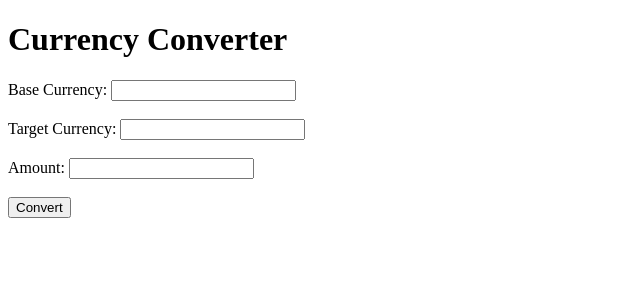
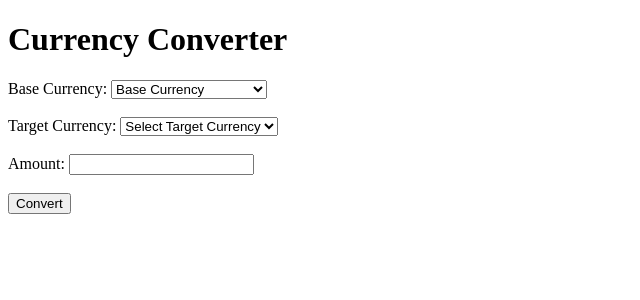
Before and after one commit to Joh221105/currency-exchange, a Flask app: template templates/index.html in a window 1280 px wide. Shown: the top 300 px of the page, without its empty margins (0-640 px from the left). Run offline with Flask 3, Linux system fonts and the light colour scheme; the template is opened without the code that fills it: most values are stand-ins (such as "Sample title", 1, 10 or a date in 2020).

Commit message:
loops over currencies dictionary and create an option for each in select menu

```diff
--- a/templates/index.html
+++ b/templates/index.html
@@ -8,10 +8,20 @@
     <h1>Currency Converter</h1>
     <form action="/convert" method="post">
         <label for="base">Base Currency:</label>
-        <input type="text" id="base" name="base" required><br><br>
+        <select id="base" name="base" required>
+            <option value="">Base Currency</option>
+            {% for code, name in currencies.items() %}
+                <option value="{{ code }}">{{ code }} : {{ name }}</option>
+            {% endfor %}
+        </select><br><br>
 
         <label for="target">Target Currency:</label>
-        <input type="text" id="target" name="target" required><br><br>
+        <select id="target" name="target" required>
+            <option value="">Select Target Currency</option>
+            {% for code, name in currencies.items() %}
+                <option value="{{ code }}">{{ code }} : {{ name }}</option>
+            {% endfor %}
+        </select><br><br>
 
         <label for="amount">Amount:</label>
         <input type="number" id="amount" name="amount" required><br><br>
```
